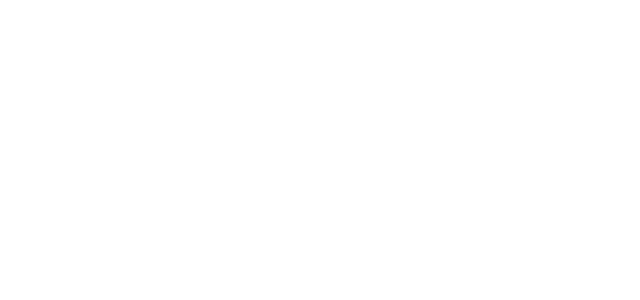
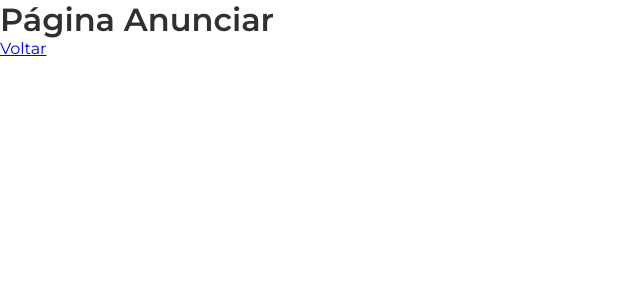
Before and after one commit to FCamara-Squad13/Mobile, a React (Create React App) app: page /anunciar in a window 1280 px wide. Shown: the top 300 px of the page, without its empty margins (0-640 px from the left). Built offline with nearby package versions, Linux system fonts and the light colour scheme.

Commit message:
Create 'Anunciar' page and add it to Router

```diff
--- /dev/null
+++ b/src/pages/Anunciar/index.tsx
@@ -0,0 +1,15 @@
+import React from "react";
+import { Link } from "react-router-dom";
+
+const Anunciar: React.FC = () => {
+  return (
+    <>
+      <h1>Página Anunciar</h1>
+      <Link to="/">
+        <p>Voltar</p>
+      </Link>
+    </>
+  );
+};
+
+export default Anunciar;
--- a/src/routes/index.tsx
+++ b/src/routes/index.tsx
@@ -5,12 +5,14 @@ import Home from "../pages/Home";
 import Teste from "../pages/Teste";
 import Doando from "../pages/Doando";
 import Precisando from "../pages/Precisando";
+import Anunciar from "../pages/Anunciar";
 
 const Routes: React.FC = () => (
   <Switch>
     <Route path="/" exact component={Home} />
     <Route path="/doando" component={Doando} />
     <Route path="/precisando" component={Precisando} />
+    <Route path="/anunciar" component={Anunciar} />
     <Route path="/teste" component={Teste} />
   </Switch>
 );
```
